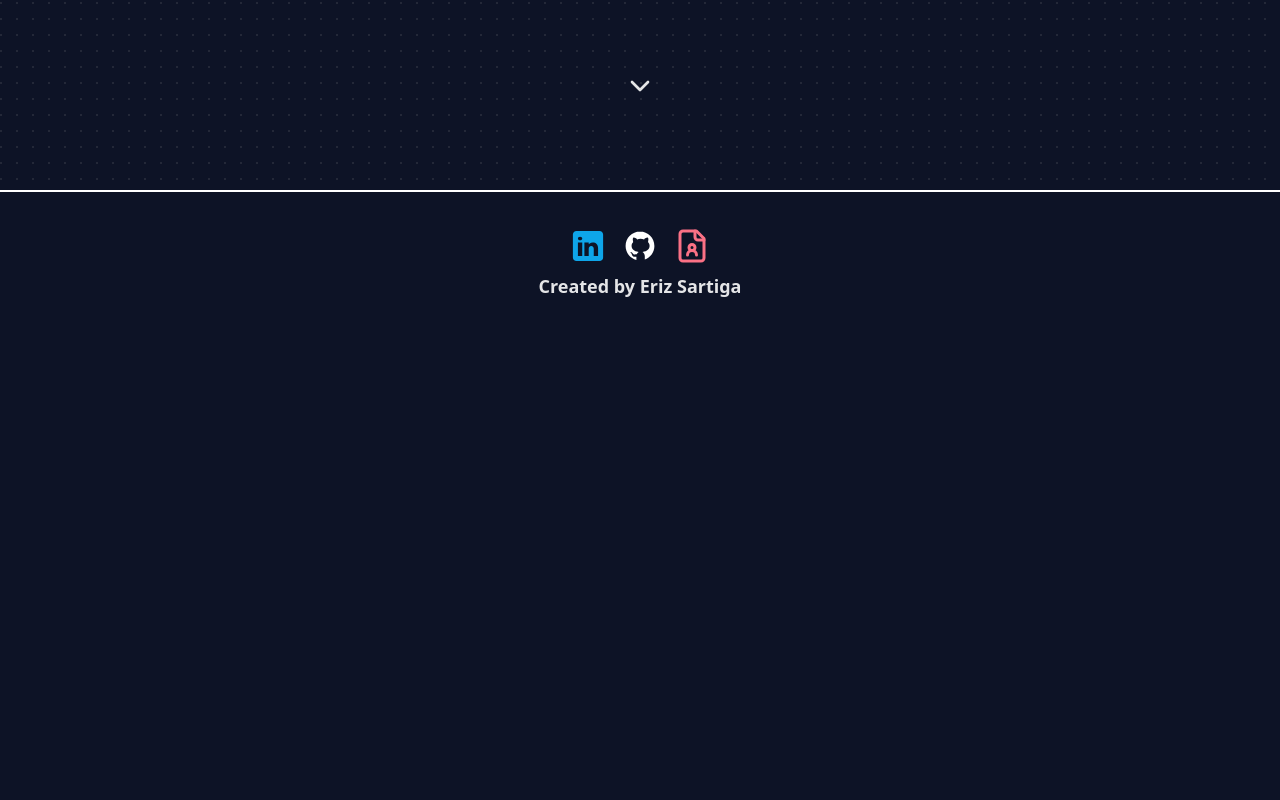
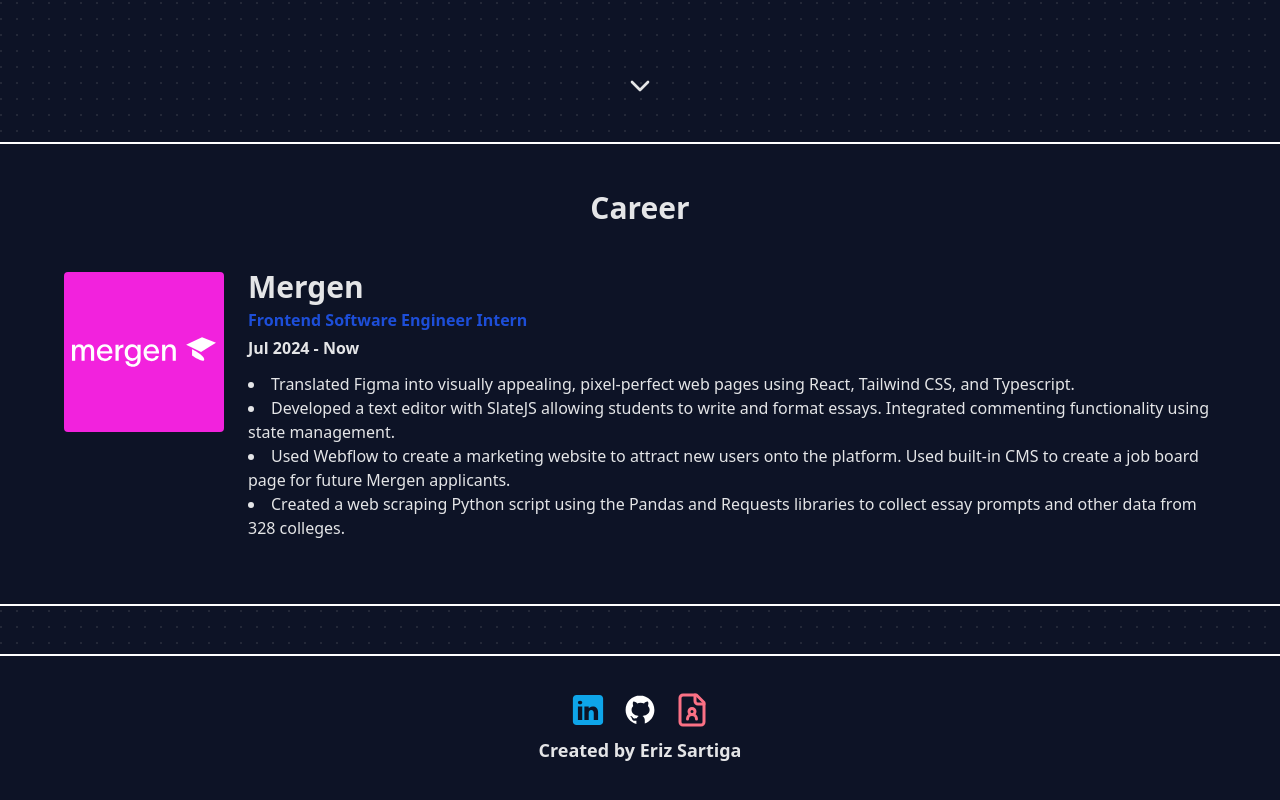
Before and after one commit to s3lven/portfolio, a React (Vite) app: page / in a window 1280 px wide. Shown: the part 670-1470 px from the top of the page. Before the commit the page ends 1006 px from the top, so only its background shows below. Built offline with nearby package versions, Linux system fonts and the light colour scheme.

Commit message:
feat: added career section layout and content

```diff
--- a/package.json
+++ b/package.json
@@ -19,6 +19,7 @@
     "react": "^18.3.1",
     "react-dom": "^18.3.1",
     "react-router": "^7.0.2",
+    "react-scroll": "^1.9.0",
     "tailwind-merge": "^2.5.5",
     "tailwindcss-animate": "^1.0.7"
   },
@@ -27,6 +28,7 @@
     "@types/node": "^22.10.1",
     "@types/react": "^18.3.12",
     "@types/react-dom": "^18.3.1",
+    "@types/react-scroll": "^1.8.10",
     "@vitejs/plugin-react-swc": "^3.5.0",
     "autoprefixer": "^10.4.20",
     "eslint": "^9.15.0",
--- /dev/null
+++ b/src/assets/mergen-icon.tsx
@@ -0,0 +1,45 @@
+export const MergenIcon = ({className} : {className?: string}) => {
+	return (
+		<svg
+			width="1103"
+			height="227"
+			viewBox="0 0 1103 227"
+			fill="none"
+			xmlns="http://www.w3.org/2000/svg"
+            className={className}
+		>
+			<path
+				d="M988.532 112.562L874.064 57.9078L995.917 0L1103 42.2922L988.532 112.562Z"
+				fill="white"
+			/>
+			<path
+				d="M919.429 139.799V92.1952C919.429 92.1952 1012.8 137.69 1012.8 170.833C1012.8 203.977 919.429 139.799 919.429 139.799Z"
+				fill="white"
+			/>
+			<path
+				d="M0 180.338V57.2559H24.1985V77.968C27.0453 66.5406 38.9073 54.161 55.7513 54.161C74.7305 54.161 86.118 61.7792 91.8118 78.2061C99.1662 62.2554 109.842 54.161 126.686 54.161C156.815 54.161 169.626 75.3492 169.626 102.013V180.338H145.428V106.06C145.428 85.5863 138.074 75.1112 123.365 75.1112C108.181 75.1112 96.7938 90.3477 96.7938 120.345V180.338H72.8326V106.06C72.8326 85.5863 67.8506 75.1112 51.0066 75.1112C30.1295 75.1112 24.4357 96.5375 24.4357 121.535V180.338H0Z"
+				fill="white"
+			/>
+			<path
+				d="M307.917 143.913C301.037 169.387 280.16 183.433 251.928 183.433C215.393 183.433 190.958 157.007 190.958 118.202C190.958 81.0629 216.58 54.161 251.691 54.161C294.157 54.161 309.577 87.7289 309.815 121.059V125.582H214.444C216.342 149.151 231.051 163.435 251.691 163.435C266.874 163.435 279.685 157.483 283.956 143.913H307.917ZM214.682 107.251H285.616C283.718 87.7289 272.805 73.6827 251.691 73.6827C230.814 73.6827 217.528 87.2527 214.682 107.251Z"
+				fill="white"
+			/>
+			<path
+				d="M357.354 57.2559V81.0629C363.759 63.4457 376.095 56.5417 394.126 56.5417V79.6345C392.939 79.6345 387.483 79.8726 383.924 80.8249C370.876 82.9675 357.591 89.3954 357.591 123.201V180.338H333.155V57.2559H357.354Z"
+				fill="white"
+			/>
+			<path
+				d="M500.67 57.2559H525.581V169.625C525.581 207.954 498.061 227 466.982 227C435.43 227 412.18 210.811 409.333 184.862H433.532C435.904 201.05 448.478 207.24 466.982 207.24C486.199 207.24 500.67 196.765 500.67 171.053V156.293H500.433C495.214 170.339 483.589 181.767 460.577 181.767C426.177 181.767 403.639 155.341 403.639 117.726C403.639 80.3487 425.94 54.161 460.577 54.161C483.352 54.161 495.926 66.7787 500.433 78.2061H500.67V57.2559ZM428.075 117.726C428.075 140.819 439.7 161.531 465.084 161.531C493.079 161.531 502.094 136.771 502.094 117.726C502.094 99.1563 489.757 74.397 465.084 74.397C440.412 74.397 428.075 95.1091 428.075 117.726Z"
+				fill="white"
+			/>
+			<path
+				d="M664.935 143.913C658.055 169.387 637.178 183.433 608.946 183.433C572.411 183.433 547.976 157.007 547.976 118.202C547.976 81.0629 573.598 54.161 608.709 54.161C651.175 54.161 666.596 87.7289 666.833 121.059V125.582H571.462C573.36 149.151 588.069 163.435 608.709 163.435C623.892 163.435 636.703 157.483 640.974 143.913H664.935ZM571.7 107.251H642.634C640.736 87.7289 629.823 73.6827 608.709 73.6827C587.832 73.6827 574.547 87.2527 571.7 107.251Z"
+				fill="white"
+			/>
+			<path
+				d="M690.173 180.338V57.2559H714.372V79.6345C720.777 65.5884 732.165 54.161 751.144 54.161C783.171 54.161 795.27 75.3492 795.27 102.013V180.338H771.072V143.199V106.06C771.072 85.5863 763.243 75.1112 746.399 75.1112C728.843 75.1112 714.609 90.1096 714.609 121.535V180.338H690.173Z"
+				fill="white"
+			/>
+		</svg>
+	);
+};
--- a/src/components/navbar/navbar.tsx
+++ b/src/components/navbar/navbar.tsx
@@ -1,4 +1,3 @@
-// import { Moon } from "lucide-react";
 
 import { ModeToggle } from "@/features/dark-mode/components/mode-toggle";
 import { cn } from "@/lib/utils";
--- a/src/features/home/home-page.tsx
+++ b/src/features/home/home-page.tsx
@@ -1,11 +1,13 @@
+import { MergenIcon } from "@/assets/mergen-icon";
 import Socials from "@/components/socials";
 import BlurFade from "@/components/ui/blur-fade";
 import ShineBorder from "@/components/ui/shine-border";
 import { ChevronDown } from "lucide-react";
+import { Link } from "react-scroll";
 
 export const HomePage = () => {
 	return (
-		<>
+		<div className="w-full">
 			{/* Hero Section */}
 			<section className="px-6 lg:px-0 container min-h-[calc(100vh-60px)] mx-auto pt-8 place-content-center relative">
 				<div className="flex flex-col-reverse sm:flex-row gap-24 justify-center align-center pb-36">
@@ -50,12 +52,61 @@
 						</BlurFade>
 					</div>
 				</div>
-				<div className=" hidden sm:block absolute bottom-10 left-1/2 transform -translate-x-1/2 cursor-pointer">
+				<Link
+					to="career"
+					smooth={true}
+					duration={1000}
+					className=" hidden sm:block absolute bottom-10 left-1/2 transform -translate-x-1/2 cursor-pointer"
+				>
 					<ChevronDown className="size-8 text-foreground hover:text-primary transition-colors duration-300" />
+				</Link>
+			</section>
+
+			<section id="career" className="bg-background border-y-2 border-white">
+				<div className="container mx-auto px-6 lg:px-0 py-16">
+					{/* Header */}
+					<div className="w-full h-16 flex justify-center items-center pb-16">
+						<h1 className="text-3xl font-bold">Career</h1>
+					</div>
+
+					{/* Mergen */}
+					<div className="flex gap-6 w-full">
+						<div className="">
+							<MergenIcon className={"size-40 bg-[#f222dd] rounded p-2"} />
+						</div>
+						<div className="">
+							<h3 className="text-3xl font-bold leading-[1]">Mergen</h3>
+							<h4 className="text-primary mt-1.5 font-semibold">
+								Frontend Software Engineer Intern
+							</h4>
+							<h4 className="my-1 font-semibold">
+								Jul 2024 - <span>Now</span>
+							</h4>
+							<ul className="list-inside list-disc pt-2">
+								<li>
+									Translated Figma into visually appealing, pixel-perfect web
+									pages using React, Tailwind CSS, and Typescript.
+								</li>
+								<li>
+									Developed a text editor with SlateJS allowing students to
+									write and format essays. Integrated commenting functionality
+									using state management.
+								</li>
+								<li>
+									Used Webflow to create a marketing website to attract new
+									users onto the platform. Used built-in CMS to create a job
+									board page for future Mergen applicants.
+								</li>
+								<li>
+									Created a web scraping Python script using the Pandas and
+									Requests libraries to collect essay prompts and other data
+									from 328 colleges.
+								</li>
+							</ul>
+						</div>
+					</div>
 				</div>
 			</section>
-
-			<section className="px-6 "></section>
-		</>
+		</div>
 	);
 };
```
Also changed, not shown: src/assets/mergen-icon.svg (added), 1 other file (tests, documents, lock files or other folders).
